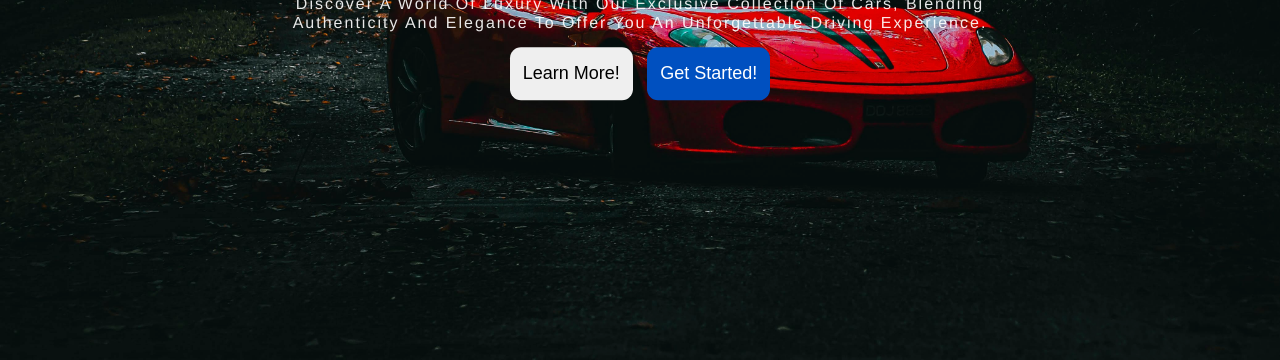
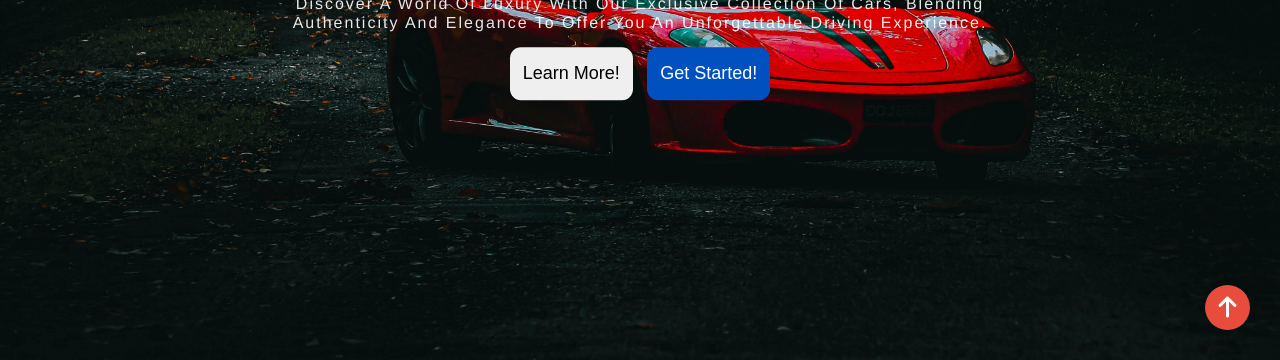
Before and after one commit to Nabil-Mo7amed/AutoGo, a plain HTML site: page index.html in a window 1280 px wide. Shown: the part 440-800 px from the top of the page. Drawn offline with Linux system fonts and the light colour scheme.

Commit message:
Add Scroll Tob Button

```diff
--- a/css/style.css
+++ b/css/style.css
@@ -2,6 +2,10 @@
   padding: 0;
   margin: 0;
   box-sizing: border-box;
+}
+
+html {
+  scroll-behavior: smooth;
 }
 
 body {
@@ -158,6 +162,29 @@ body {
 
 .btn:hover {
   opacity: 0.8;
+}
+
+.scroll {
+  position: relative;
+}
+
+.top-btn {
+  position: fixed;
+  width: 45px;
+  height: 45px;
+  bottom: 30px;
+  right: 30px;
+  background-color: #e74c3c;
+  text-align: center;
+  color: #fff;
+  font-size: 24px;
+  border-radius: 50%;
+  text-decoration: none;
+  z-index: 999;
+}
+
+.top-btn i {
+  line-height: 45px;
 }
 
 .welcome,
@@ -644,7 +671,6 @@ body {
 
 .fimg1 .imgs .person-info p {
   color: #bbcbc9;
-
 }
 
 .fimg1 .imgs .div .img-info2 {
--- a/index.html
+++ b/index.html
@@ -50,6 +50,10 @@
             <button class="btn btn2">Get Started!</button>
           </div>
         </div>
+      </div>
+
+      <div class="scroll">
+        <a class="top-btn" href="#"> <i class="fa-solid fa-arrow-up"></i></a>
       </div>
     </div>
 
```
